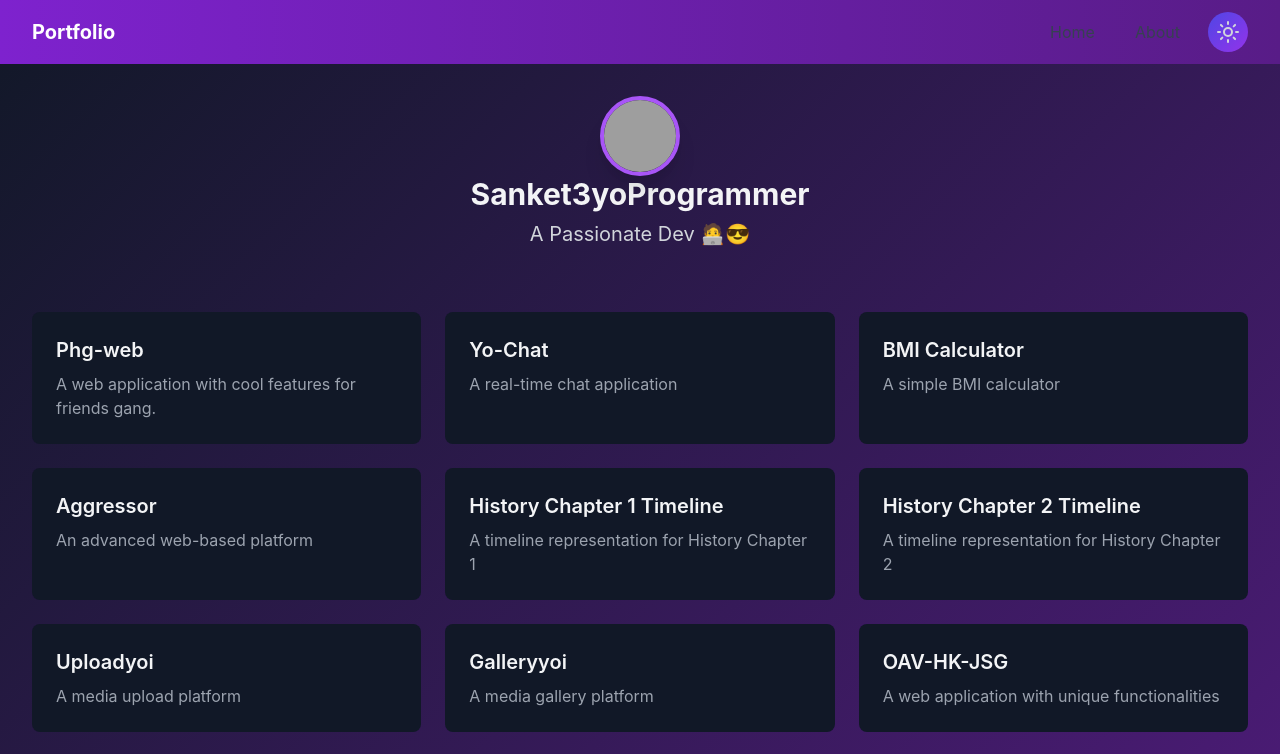
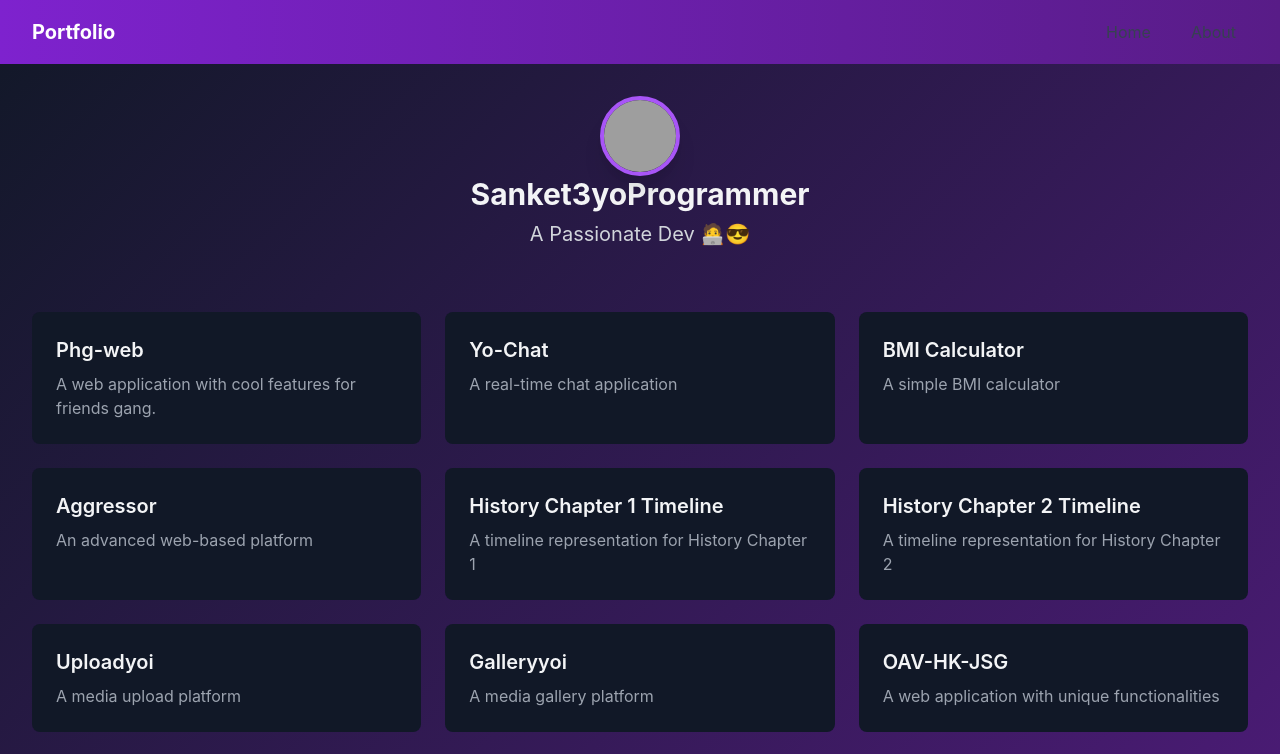
Before and after one commit to Sanket3yoProgrammer/sanketme-projects, a React (Vite) app: page / in a window 1280 px wide. Shown: the top 754 px of the page. Built offline with nearby package versions, Linux system fonts and the light colour scheme; grey boxes are pictures that could not be loaded.

Commit message:
Update App.tsx

```diff
--- a/src/App.tsx
+++ b/src/App.tsx
@@ -172,19 +172,14 @@ function Navbar({ isOpen, setIsOpen, darkMode, toggleDarkMode }: {
             <Link to="/about" className="text-gray-300 dark:text-gray-700 hover:text-white dark:hover:text-black px-3 py-2">
               About
             </Link>
-            <button
-              onClick={toggleDarkMode}
-              className="p-2 rounded-full hover:bg-gray-700/20 dark:hover:bg-gray-300/20"
-            >
-              {darkMode ? <Sun className="text-gray-300" /> : <Moon className="text-gray-700" />}
-            </button>
+
           </div>
           <div className="md:hidden flex items-center space-x-4">
             <button
               onClick={toggleDarkMode}
               className="p-2 rounded-full hover:bg-gray-700/20 dark:hover:bg-gray-300/20"
             >
-              {darkMode ? <Sun className="text-gray-300" /> : <Moon className="text-gray-700" />}
+              {darkMode ? <Sun className="text-yellow-300" /> : <Moon className="text-gray-100" />}
             </button>
             <button onClick={() => setIsOpen(!isOpen)} className="text-white dark:text-gray-900">
               <Menu size={24} />
```
